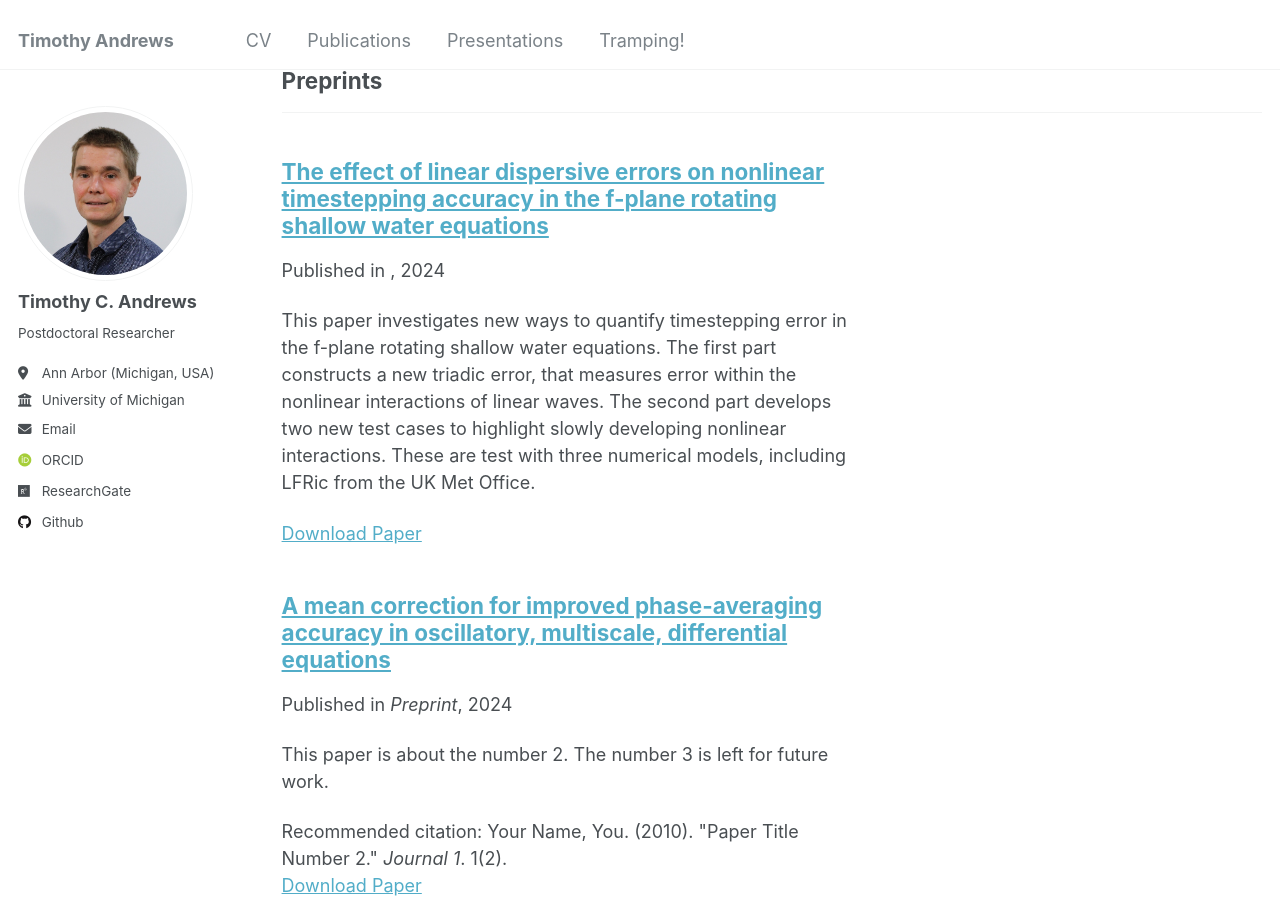
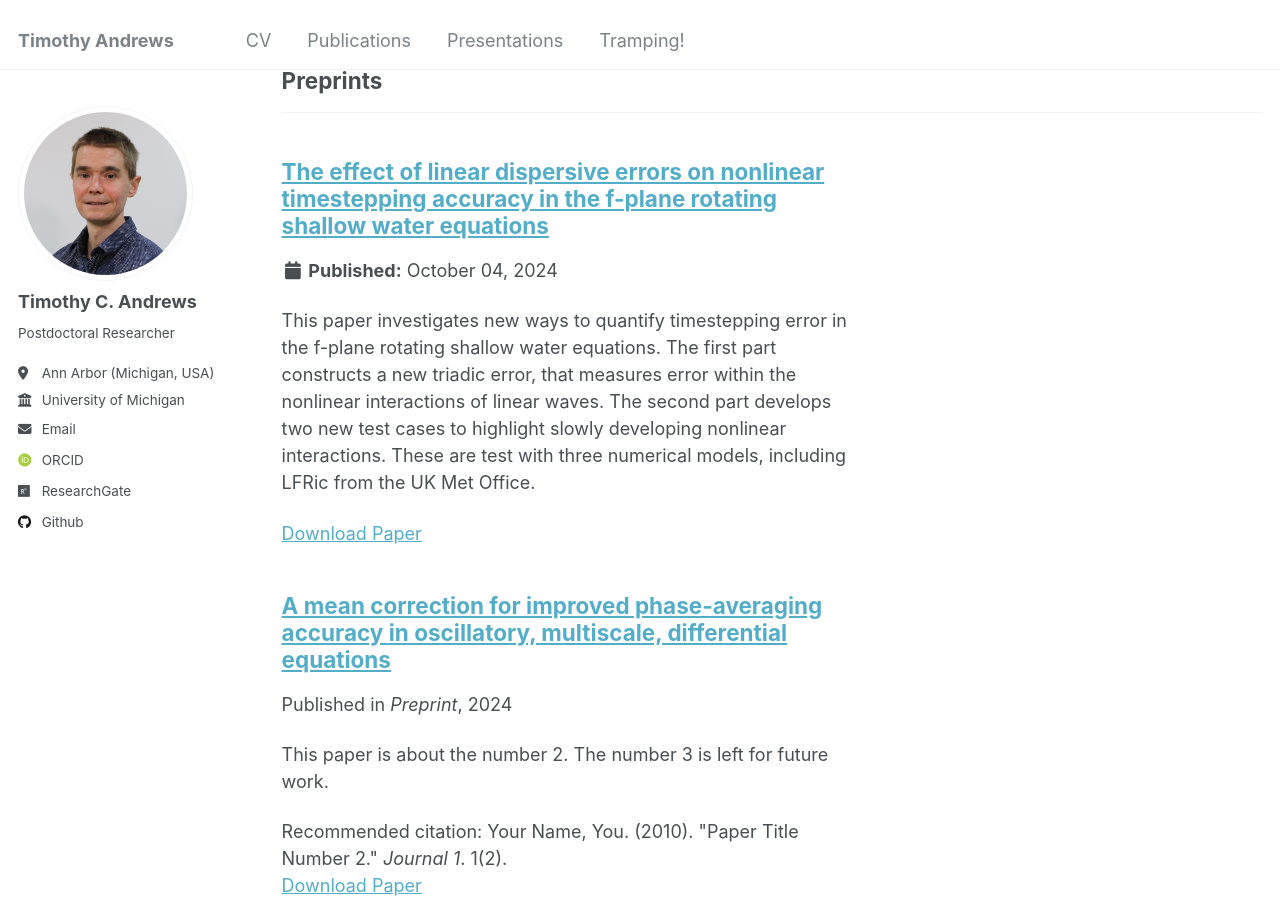
Before and after one commit to ta440/ta440.github.io, a Jekyll site: the page built from _pages/publications.html, in a window 1280 px wide and 900 px high, scrolled down 421 px. Built offline with Jekyll 4.4.1, drawn with Linux system fonts in a browser that asks for light colours; some web fonts are replaced.

Commit message:
Update archive-single.html

```diff
--- a/_includes/archive-single.html
+++ b/_includes/archive-single.html
@@ -40,7 +40,7 @@
 
         {% if post.collection == 'teaching' %}
           <p> {{ post.type }}, <i>{{ post.venue }}</i>, {{ post.date | default: "1900-01-01" | date: "%Y" }} </p>
-        {% elsif post.collection == 'publications' and post.venue != ''%}
+        {% elsif post.collection == 'publications' and post.venue != False%}
           <p>Published in <i>{{ post.venue }}</i>, {{ post.date | default: "1900-01-01" | date: "%Y" }} </p>
         {% elsif post.date %}
          <p class="page__date"><strong><i class="fa fa-fw fa-calendar" aria-hidden="true"></i> {{ site.data.ui-text[site.locale].date_label | default: "Published:" }}</strong> <time datetime="{{ post.date | default: "1900-01-01" | date_to_xmlschema }}">{{ post.date | default: "1900-01-01" | date: "%B %d, %Y" }}</time></p>
```
